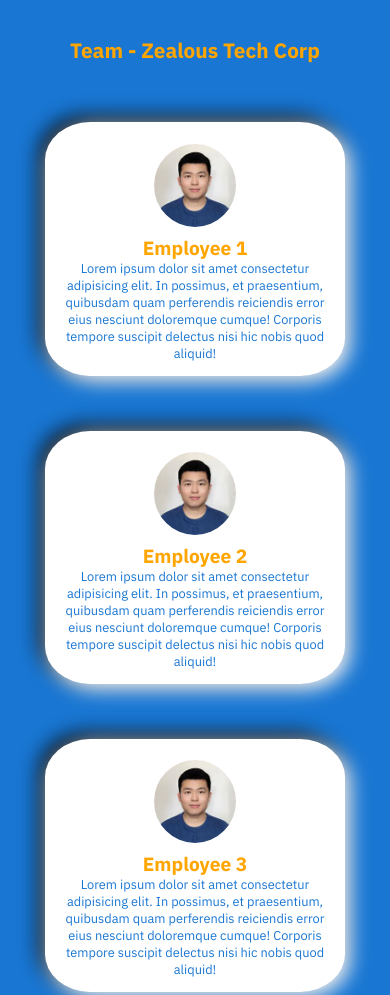
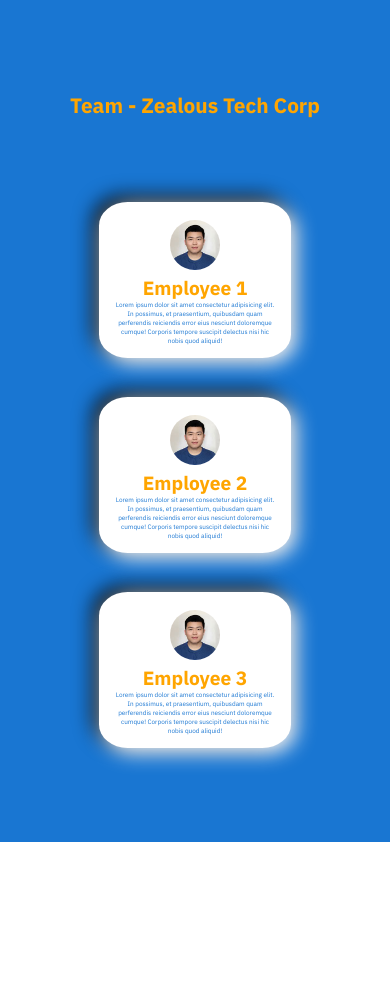
Before and after one commit to noorulashfaq/Zealous-Tech-Corp, a React app: page / in a window 390 px wide. Shown: the part 885-1880 px from the top of the page. After the commit the page ends 1727 px from the top, so only its background shows below. Built offline with nearby package versions, Linux system fonts and the light colour scheme.

Commit message:
Responsiveness for home & about

```diff
--- a/src/About.css
+++ b/src/About.css
@@ -54,32 +54,33 @@
     border-radius: 50%;
 }
 
-@media screen and (max-width: 700px) {
+@media screen and (max-width: 850px) {
     .about-main{
-        height: auto;
+        height: 40vh;
     }
 
     .about-container{
-        width: 100%;
+        width: 70%;
         height: auto;
-        flex-direction: column;
-        width: 70%;
         margin: 15%;
-        margin-top: 5%;
     }
 
     .about-title{
-        margin-top: 5%;
+        margin-top: 10%;
         font-size: 2rem;
     }
 
     .inner-container{
         padding: 5%;
         width: 100%;
-        margin: 10%;
+        margin-top: -15%;
         font-size: 0.8rem;
         box-shadow:  5px 5px 20px white,
                 -5px -5px 20px black;
+    }
+
+    .inner-container p{
+        font-size: 0.5em;
     }
 
     .inner-container img{
@@ -89,7 +90,22 @@
 
 @media screen and (max-width: 450px) {
     .about-title{
-        margin-top: 10%;
+        margin-top: 20%;
         font-size: 1.3rem;
     }
+
+    .about-main{
+        height: 100vh;
+    }
+
+    .about-container{
+        margin-top: 5%;
+        flex-direction: column;
+    }
+
+    .inner-container{
+        width: 60%;
+        margin: 7%;
+        padding: 5%;
+    }
 }
--- a/src/Homepage.css
+++ b/src/Homepage.css
@@ -64,19 +64,16 @@ img{
 
 @media screen and (max-width: 850px) {
     .home-container{
+        height: 40vh;
         margin-top: 10%;
     }
 
     .home-sub-container h1{
-        font-size: 2.8rem;
+        font-size: 2rem;
     }
 
     .home-sub-container p{
-        font-size: 1.5rem;
-    }
-
-    img{
-        height: 60%;
+        font-size: 1rem;
     }
 
     .book-demo{
@@ -92,6 +89,7 @@ img{
     }
 
     .home-container{
+        height: 100vh;
         flex-direction: column;
         justify-content: center;
     }
```
